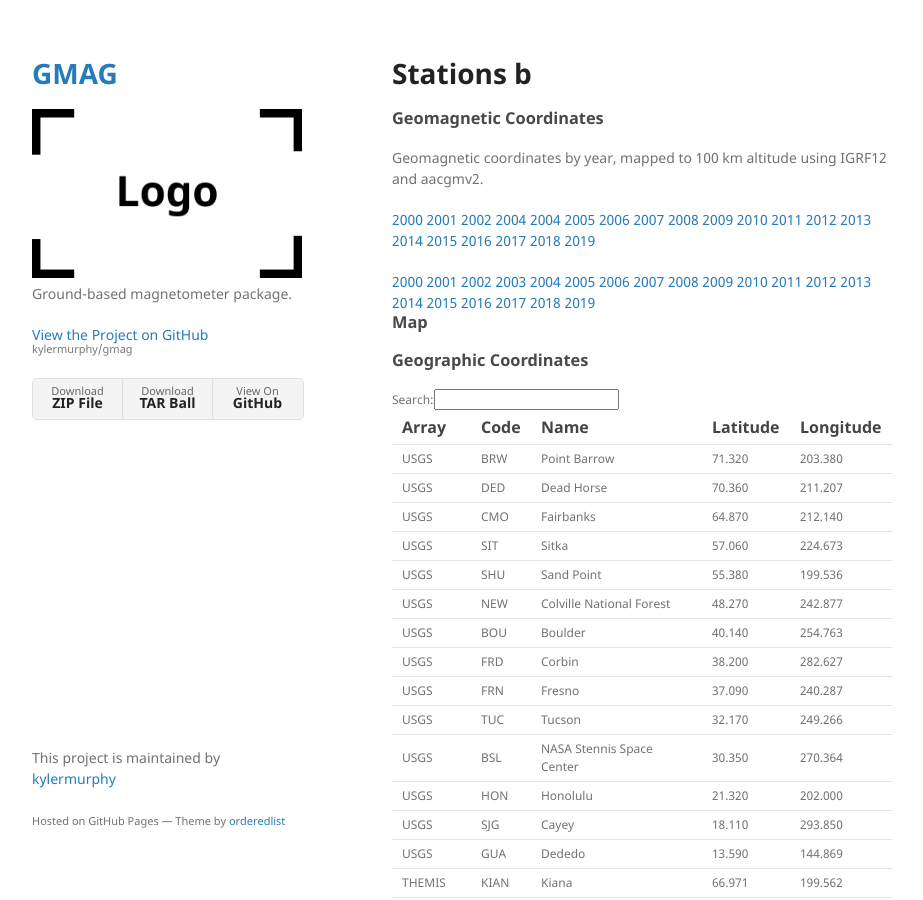
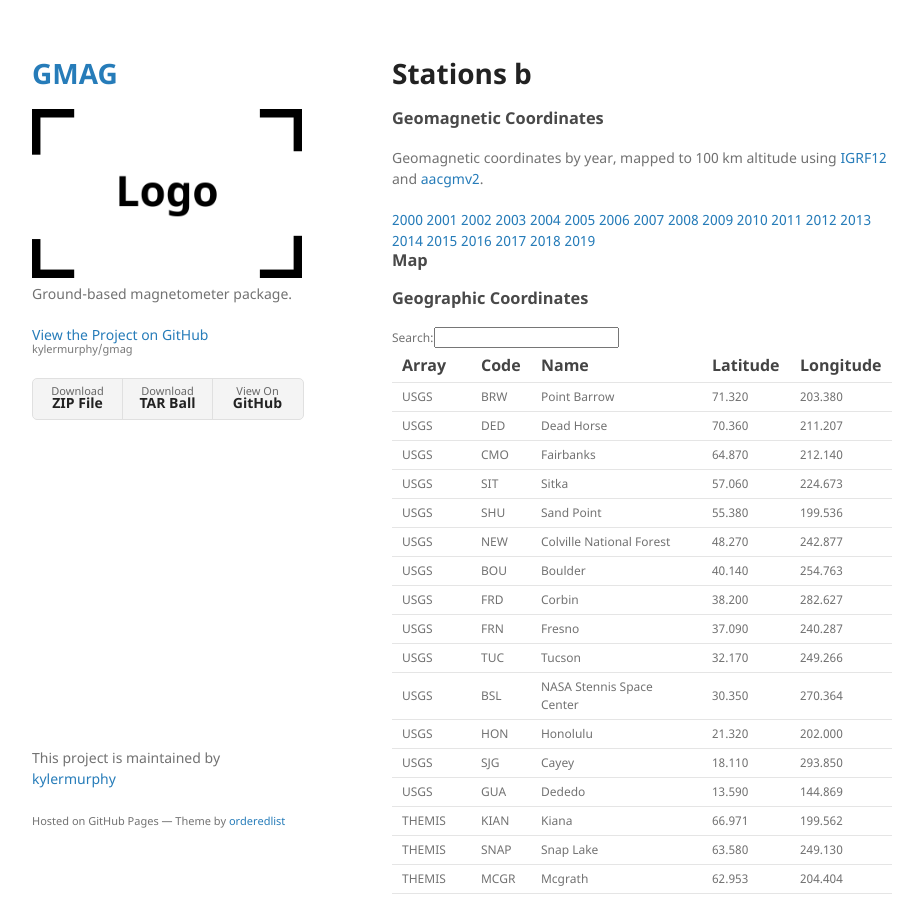
Before and after one commit to kylermurphy/gmag, a Jekyll site: the page built from docs/stations.md, in a window 1280 px wide and 900 px high. Shown: the whole window, without its empty margins (178-1101 px from the left). Built offline with Jekyll 4.4.1, drawn with Linux system fonts in a browser that asks for light colours; nearby versions of some CDN libraries; our own code applies the rules of GitHub Pages for plain Markdown files.

Commit message:
Update stations.md

```diff
--- a/docs/stations.md
+++ b/docs/stations.md
@@ -6,15 +6,13 @@ layout: default
 
 ### Geomagnetic Coordinates
 
-Geomagnetic coordinates by year, mapped to 100 km altitude using IGRF12 and aacgmv2.
-
-[2000][1] [2001][2] [2002][3] [2004][4] [2004][5] [2005][6] [2006][7] [2007][8] [2008][9] [2009][10] [2010][11] [2011][12] [2012][13] [2013][14] [2014][15] [2015][16] [2016][17] [2017][18] [2018][19] [2019][20]
-
+Geomagnetic coordinates by year, mapped to 100 km altitude using [IGRF12][1] and [aacgmv2][2].
 
 <div class="display compact" style="height:100%; width:100%; overflow:auto;">
 {% for row in site.data.year %}
     <a href='./stations/{{ row.year }}.md'>{{ row.year }} </a>
 {% endfor %}
+<br>
 </div>
 
 
@@ -73,23 +71,5 @@ $(document).ready(function() {
 </script>
 
 
-[1]: ./stations/2000.md
-[2]: ./stations/2001.md
-[3]: ./stations/2002.md
-[4]: ./stations/2003.md
-[5]: ./stations/2004.md
-[6]: ./stations/2005.md
-[7]: ./stations/2006.md
-[8]: ./stations/2007.md
-[9]: ./stations/2008.md
-[10]: ./stations/2009.md
-[11]: ./stations/2010.md
-[12]: ./stations/2011.md
-[13]: ./stations/2012.md
-[14]: ./stations/2013.md
-[15]: ./stations/2014.md
-[16]: ./stations/2015.md
-[17]: ./stations/2016.md
-[18]: ./stations/2017.md
-[19]: ./stations/2018.md
-[20]: ./stations/2019.md
+[1]: https://github.com/space-physics/igrf12
+[2]: https://github.com/aburrell/aacgmv2
```
